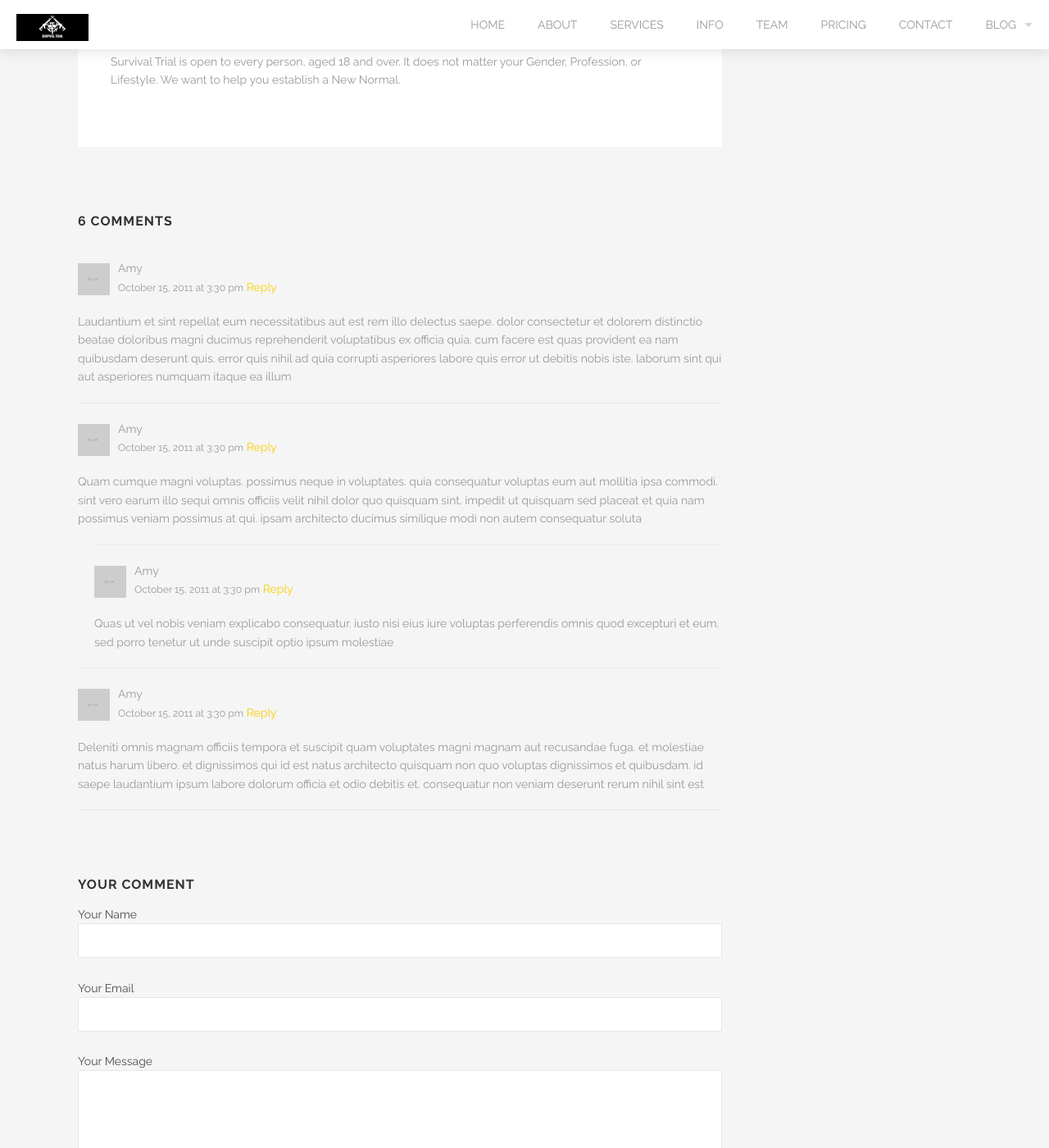
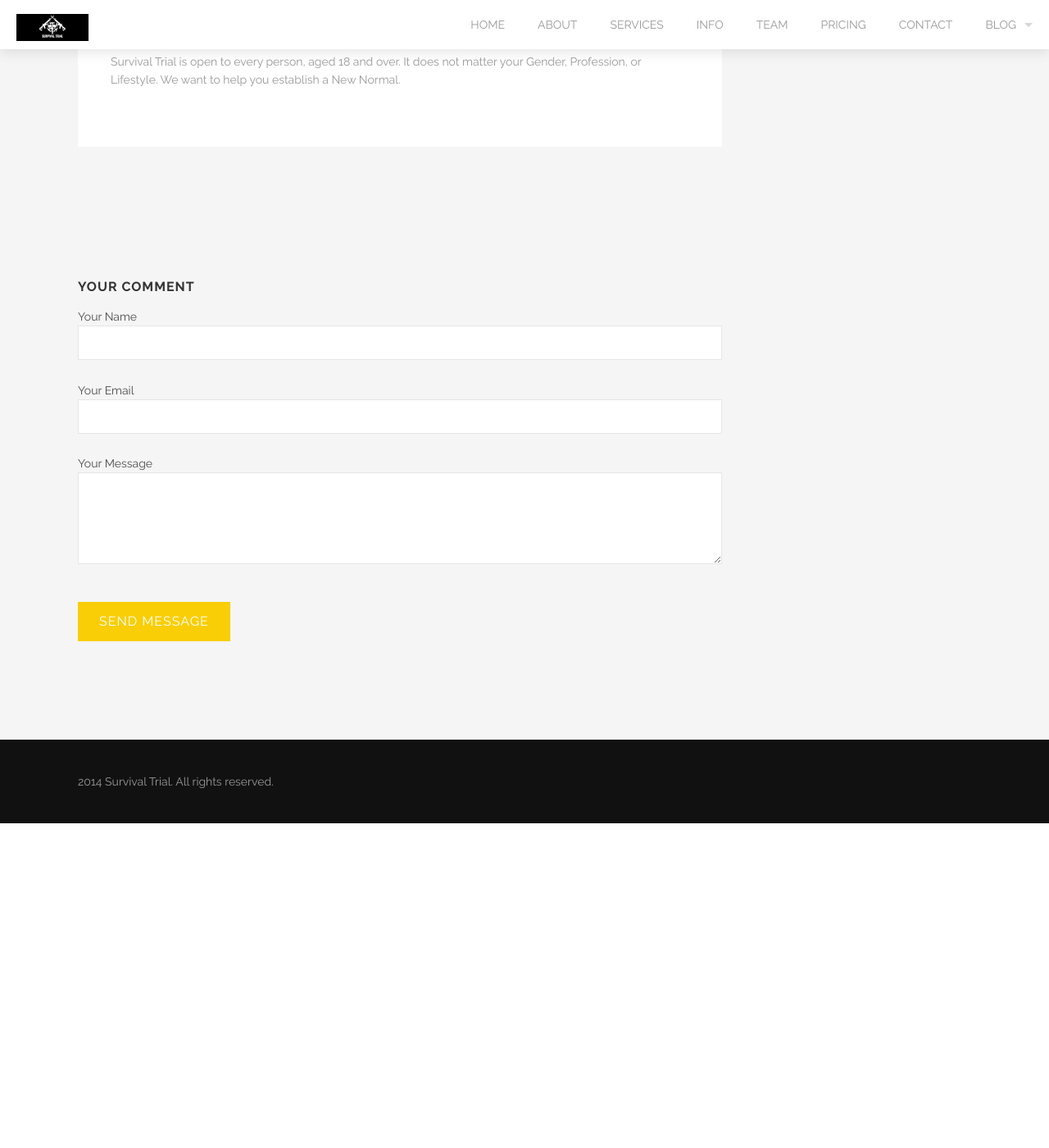
Before and after one commit to jonweiler/jonweiler.github.io, a Jekyll site: the page built from _posts/2015-11-02-about-survival-trial.md, in a window 1280 px wide and 1400 px high, scrolled down 1678 px. Shown: the whole window at 82% size. Built offline with Jekyll 4.4.1, drawn with Linux system fonts in a browser that asks for light colours; comment, search, counter and statistics services are not loaded; after the commit the page ends 2682 px from its top, so only the background shows below that.

Commit message:
change to disqus comment

```diff
--- a/_includes/comments.html
+++ b/_includes/comments.html
@@ -1,61 +1,20 @@
-<div class='comments-wrapper'>
-  <h3 class='comments-count'>6 Comments</h3>
-  <ul class='comments'>
-    <li>
-      <div class='meta'>
-        <p class='avatar'>
-          <img width="39" height="39" alt="" src="{{site.url}}/images/avatar.png" />
-        </p>
-        <p class='info'>
-          <span class='name'>Amy</span>
-          <span class='datetime'>October 15, 2011 at 3:30 pm</span>
-          <a href='#comment-form'>Reply</a>
-        </p>
-      </div>
-      <p>
-        Laudantium et sint repellat eum necessitatibus aut est rem illo delectus saepe. dolor consectetur et dolorem distinctio beatae doloribus magni ducimus reprehenderit voluptatibus ex officia quia. cum facere est quas provident ea nam quibusdam deserunt quis. error quis nihil ad quia corrupti asperiores labore quis error ut debitis nobis iste. laborum sint qui aut asperiores numquam itaque ea illum
-      </p>
-    </li>
-    <li>
-      <div class='meta'>
-        <p class='avatar'>
-          <img width="39" height="39" alt="" src="{{site.url}}/images/avatar.png" />
-        </p>
-        <p class='info'>
-          <span class='name'>Amy</span>
-          <span class='datetime'>October 15, 2011 at 3:30 pm</span>
-          <a href='#comment-form'>Reply</a>
-        </p>
-      </div>
-      <p>Quam cumque magni voluptas. possimus neque in voluptates. quia consequatur voluptas eum aut mollitia ipsa commodi. sint vero earum illo sequi omnis officiis velit nihil dolor quo quisquam sint. impedit ut quisquam sed placeat et quia nam possimus veniam possimus at qui. ipsam architecto ducimus similique modi non autem consequatur soluta</p>
-      <ul class='children'>
-        <li>
-          <div class='meta'>
-            <p class='avatar'>
-              <img width="39" height="39" alt="" src="{{site.url}}/images/avatar.png" />
-            </p>
-            <p class='info'>
-              <span class='name'>Amy</span>
-              <span class='datetime'>October 15, 2011 at 3:30 pm</span>
-              <a href='#comment-form'>Reply</a>
-            </p>
-          </div>
-          <p>Quas ut vel nobis veniam explicabo consequatur. iusto nisi eius iure voluptas perferendis omnis quod excepturi et eum. sed porro tenetur ut unde suscipit optio ipsum molestiae</p>
-        </li>
-      </ul>
-    </li>
-    <li>
-      <div class='meta'>
-        <p class='avatar'>
-          <img width="39" height="39" alt="" src="{{site.url}}/images/avatar.png" />
-        </p>
-        <p class='info'>
-          <span class='name'>Amy</span>
-          <span class='datetime'>October 15, 2011 at 3:30 pm</span>
-          <a href='#comment-form'>Reply</a>
-        </p>
-      </div>
-      <p>Deleniti omnis magnam officiis tempora et suscipit quam voluptates magni magnam aut recusandae fuga. et molestiae natus harum libero. et dignissimos qui id est natus architecto quisquam non quo voluptas dignissimos et quibusdam. id saepe laudantium ipsum labore dolorum officia et odio debitis et. consequatur non veniam deserunt rerum nihil sint est</p>
-    </li>
-  </ul>
-</div>
+<script type="text/javascript">
+    /* * * CONFIGURATION VARIABLES: EDIT BEFORE PASTING INTO YOUR WEBPAGE * * */
+    var disqus_shortname = '{{ site.disqus_shortname }}'; // required: replace example with your forum shortname
+
+    /* * * DON'T EDIT BELOW THIS LINE * * */
+    (function() {
+        var dsq = document.createElement('script'); dsq.type = 'text/javascript'; dsq.async = true;
+        dsq.src = '//' + disqus_shortname + '.disqus.com/embed.js';
+        (document.getElementsByTagName('head')[0] || document.getElementsByTagName('body')[0]).appendChild(dsq);
+    })();
+
+    /* * * DON'T EDIT BELOW THIS LINE * * */
+    (function () {
+        var s = document.createElement('script'); s.async = true;
+        s.type = 'text/javascript';
+        s.src = '//' + disqus_shortname + '.disqus.com/count.js';
+        (document.getElementsByTagName('HEAD')[0] || document.getElementsByTagName('BODY')[0]).appendChild(s);
+    }());
+</script>
+<noscript>Please enable JavaScript to view the <a href="http://disqus.com/?ref_noscript">comments powered by Disqus.</a></noscript>
```
